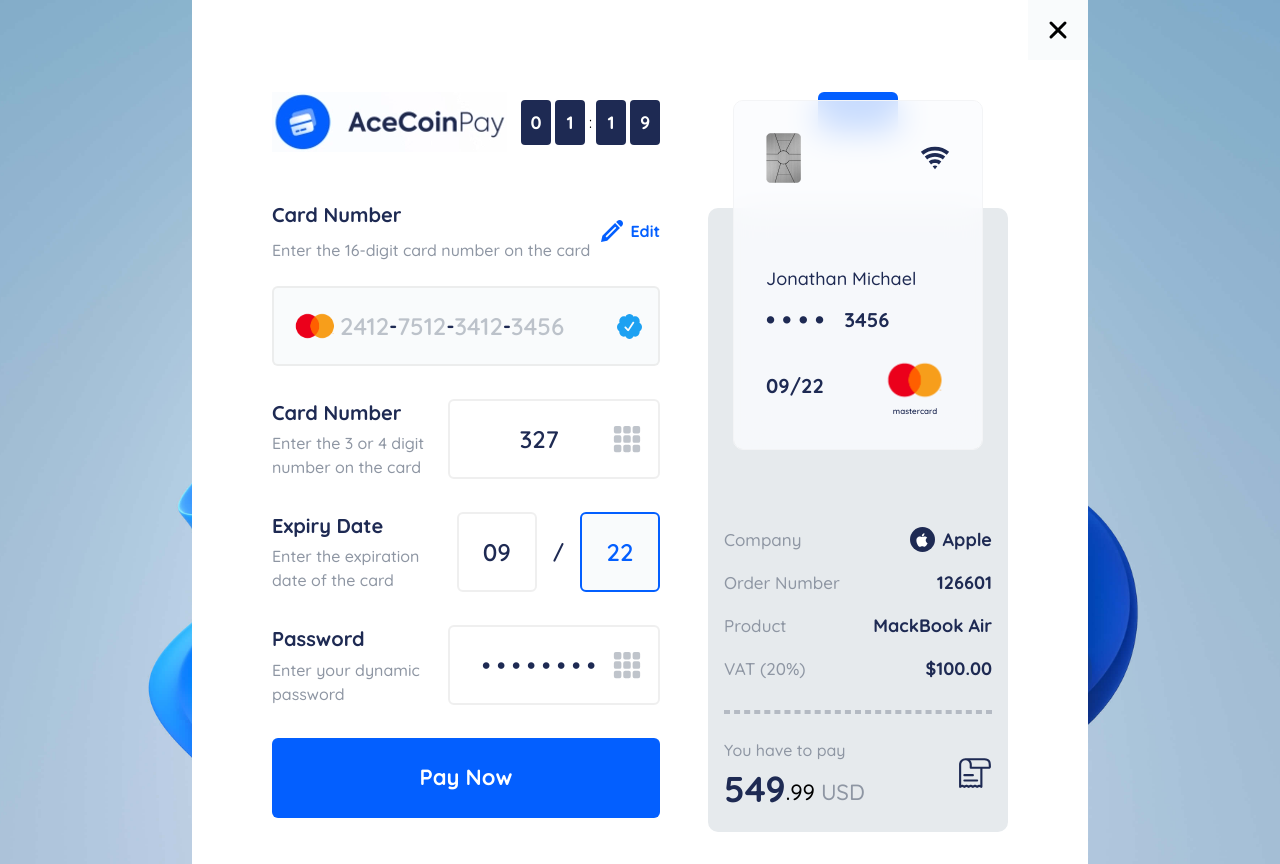
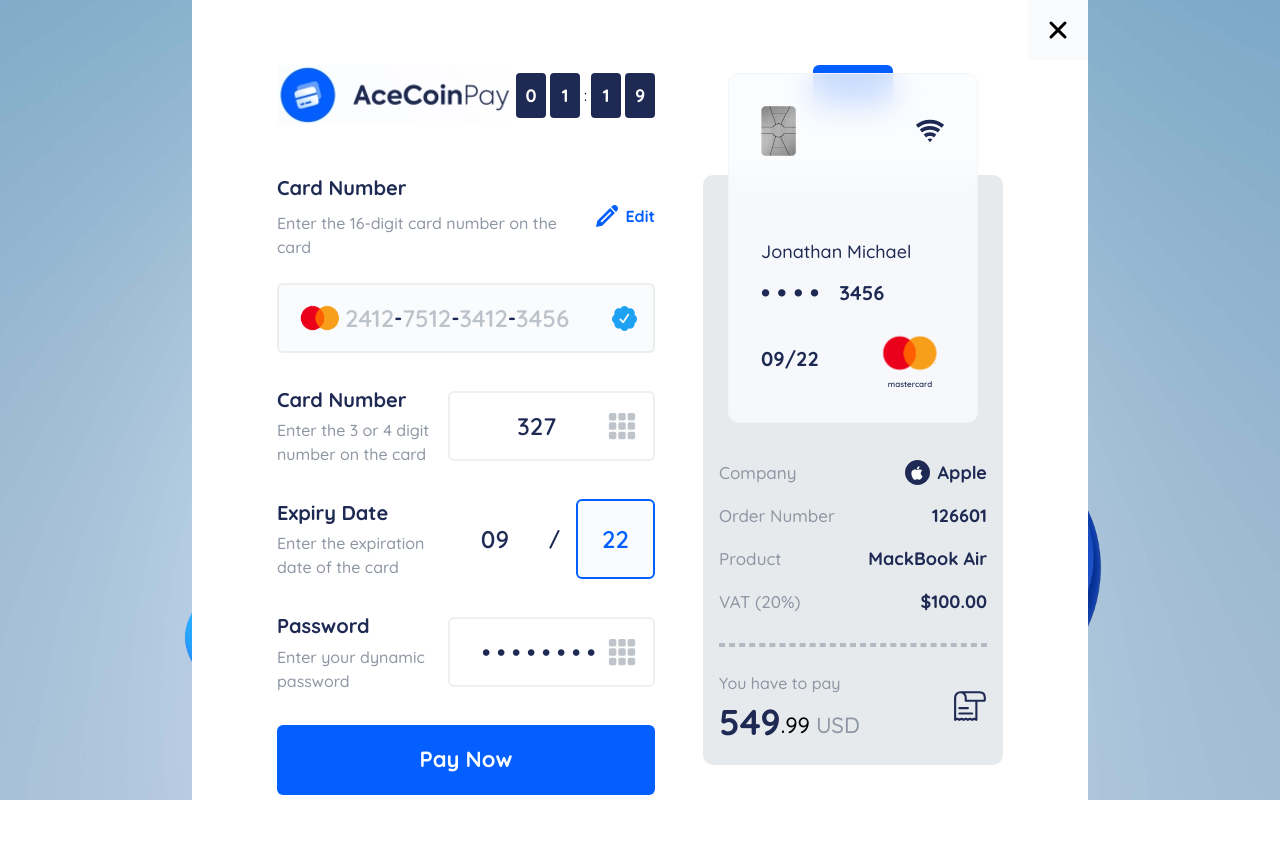
Before and after one commit to EmekaNkwo/ace_coin_pay, a React (Vite) app: page / in a window 1280 px wide. After the commit the page ends 800 px from the top, so only its background shows below. Built offline with nearby package versions, Linux system fonts and the light colour scheme.

Commit message:
Working on responsiveness

```diff
--- a/src/App.jsx
+++ b/src/App.jsx
@@ -14,14 +14,14 @@
       className="w-full flex justify-center items-center min-h-screen"
       style={hero_background}
     >
-      <div className="lg:w-[70%] w-[90%] min-h-[70vh] mt-[1rem] lg:mt-0  bg-[#fff] overflow-auto">
+      <div className="lg:w-[70%] w-[90% h-[800px] mt-[1rem] lg:mt-0  bg-[#fff] overflow-auto">
         <div className="flex justify-between">
           <div className=""></div>
           <div className="w-[60px] h-[60px] bg-[#f9fbfc] flex justify-center cursor-pointer items-center">
             <IconClose />
           </div>
         </div>
-        <div className="lg:my-[2rem] my-[1rem] lg:mx-[5rem] mx-[2rem] flex items-start lg:gap-[3rem] gap-[1rem] ">
+        <div className="p-[5px] lg:mx-[5rem] mx-[2rem] flex items-start lg:gap-[3rem] gap-[1rem] ">
           <div className="flex-[2]">
             <MemoriedCardDetails />
           </div>
--- a/src/components/CardDetails.jsx
+++ b/src/components/CardDetails.jsx
@@ -9,7 +9,7 @@
   const dotClassName = "text-[#1e2a53] font-bold text-[20px]";
 
   return (
-    <div className="flex flex-col lg:gap-[2rem] gap-[0.5rem]">
+    <div className="flex flex-col lg:gap-[2rem] gap-[0.5rem] h-full">
       <div className="flex justify-between items-center">
         <img src={AceIcon} alt="aceIcon" />
         <div className="flex">
@@ -31,7 +31,7 @@
             <span className="font-bold">Edit</span>
           </div>
         </div>
-        <div className="w-full rounded-md lg:h-[80px] h-[55px]  border-2 border-[#e0e0e080] bg-[#f9fbfc] flex items-center justify-between px-4">
+        <div className="w-full rounded-md lg:h-[70px] h-[60px]  border-2 border-[#e0e0e080] bg-[#f9fbfc] flex items-center justify-between px-4">
           <div className="flex items-center justify-between lg:w-[60%] w-full">
             <img src={MSLogo} alt="" className="w-[50px]" />
             <CardInput text="2412" />
@@ -57,7 +57,7 @@
             Enter the 3 or 4 digit number on the card
           </span>
         </div>
-        <div className="w-full rounded-md h-[80px] border-2 border-[#e0e0e080] flex items-center justify-between px-4  flex-[1]">
+        <div className="w-full rounded-md lg:h-[70px] h-[60px] border-2 border-[#e0e0e080] flex items-center justify-between px-4  flex-[1]">
           <div className=""></div>
           <CardInput text="327" isBold />
 
@@ -75,7 +75,7 @@
           </span>
         </div>
         <div className="flex items-center w-[55%]  gap-[1rem]">
-          <div className="w-full rounded-md h-[80px] border-2 border-[#e0e0e080] flex items-center justify-center px-4">
+          <div className="w-full rounded-md lg:h-[70px] h-[60px]border-2 border-[#e0e0e080] flex items-center justify-center px-4">
             <CardInput text="09" isBold />
           </div>
           <span className={dotClassName}>/</span>
@@ -94,7 +94,7 @@
             Enter your dynamic password
           </span>
         </div>
-        <div className="w-full rounded-md h-[80px] border-2 border-[#e0e0e080] flex items-center justify-between px-4  flex-[1]">
+        <div className="w-full rounded-md lg:h-[70px] h-[60px] border-2 border-[#e0e0e080] flex items-center justify-between px-4  flex-[1]">
           <div className="ml-4">
             <CardInput
               text="&#x2022; &#x2022; &#x2022; &#x2022; &#x2022; &#x2022; &#x2022; &#x2022;"
@@ -107,7 +107,7 @@
 
       {/* Button */}
 
-      <button className="w-full h-[80px] text-[22px] bg-blueColor rounded-md font-bold text-[#fff] px-4">
+      <button className="w-full lg:h-[70px] h-[60px] text-[22px] bg-blueColor rounded-md font-bold text-[#fff] px-4">
         Pay Now
       </button>
     </div>
--- a/src/components/CardDisplay.jsx
+++ b/src/components/CardDisplay.jsx
@@ -6,7 +6,7 @@
 
 const CardDisplay = () => {
   return (
-    <div className="flex-[1] w-full flex flex-col gap-[1rem] lg:min-h-[740px]">
+    <div className="flex-[1] w-full flex flex-col gap-[1rem] lg:min-h-[700px]">
       <div className="flex-[1] flex items-start justify-center relative">
         <div className="w-[80px] h-[40px] bg-blueColor rounded-md" />
         <div className="absolute bg-[#fafcfe] w-[250px] h-[350px] top-2 rounded-[10px]  bg-clip-padding backdrop-filter backdrop-blur-lg bg-opacity-80 border border-gray-100">
```
